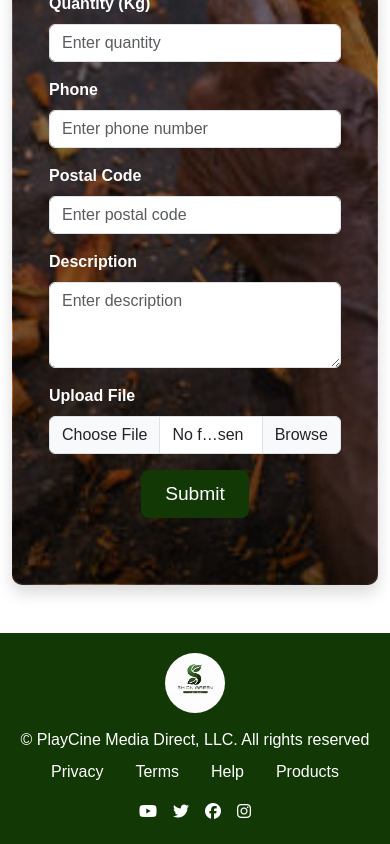
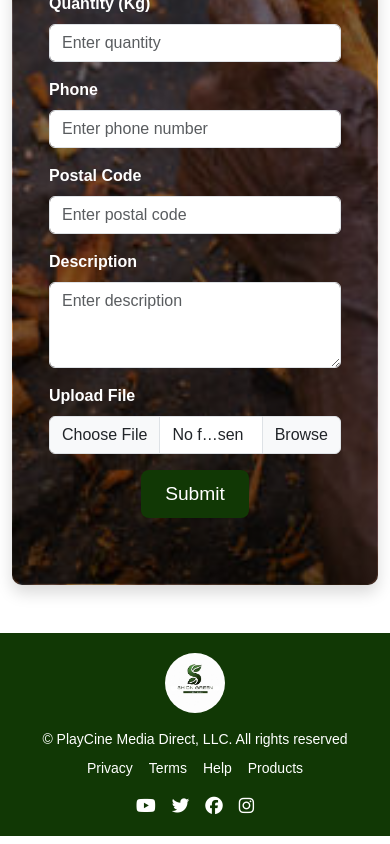
Before and after one commit to Dilki687/ShionGreen, a React (Create React App) app in the folder frontend/: page /orderform in a window 390 px wide. Shown: the part 505-1349 px from the top of the page. Built offline with nearby package versions, Linux system fonts and the light colour scheme.

Commit message:
responsive footer

```diff
--- a/frontend/src/components/footer.js
+++ b/frontend/src/components/footer.js
@@ -1,89 +1,111 @@
 import React from "react";
 import { useNavigate } from "react-router-dom";
 import "@fortawesome/fontawesome-free/css/all.min.css";
-import logo from "../images/logo.jpg"; // Ensure the path is correct based on your folder structure
+import logo from "../images/logo.jpg";
 
 const Footer = () => {
   const navigate = useNavigate();
 
   const handleScrollToProducts = (e) => {
-    e.preventDefault(); // Prevent default link behavior
-    navigate("/"); // Navigate to the home page
+    e.preventDefault();
+    navigate("/");
 
-    // Scroll to the cinnamon section after navigating to the homepage
     setTimeout(() => {
-      const cinnamonSection = document.getElementById(
-        "cinnamonCarouselSection"
-      );
+      const cinnamonSection = document.getElementById("cinnamonCarouselSection");
       if (cinnamonSection) {
         const navbarHeight = 70; // Adjust for your navbar height
-        const topOffset = cinnamonSection.offsetTop - navbarHeight; // Offset by navbar height
+        const topOffset = cinnamonSection.offsetTop - navbarHeight;
         window.scrollTo({
           top: topOffset,
-          behavior: "smooth", // Smooth scroll effect
+          behavior: "smooth",
         });
       }
-    }, 0); // Timeout to ensure the page has time to load
+    }, 0);
   };
 
   return (
-    <footer
-      style={{ backgroundColor: "#113805", color: "white", padding: "20px 0" }}
-    >
-      <div className="container text-center">
-        {/* Logo */}
-        <div style={{ marginBottom: "15px" }}>
+    <>
+      <style>
+        {`
+          @media (max-width: 768px) {
+            footer img {
+              width: 50px;
+              height: 50px;
+            }
+            footer {
+              padding: 10px 0;
+            }
+          }
+
+          @media (max-width: 576px) {
+            footer img {
+              width: 40px;
+              height: 40px;
+            }
+            footer .text-center {
+              font-size: 14px;
+            }
+          }
+        `}
+      </style>
+      <footer style={{ backgroundColor: "#113805", color: "white", padding: "20px 0" }}>
+        <div className="container">
+          <div className="row text-center">
+            <div className="col-12 mb-3">
               <img
                 src={logo}
                 alt="Logo"
+                className="rounded-circle"
                 style={{
-              width: "60px", // Adjust the size as needed
+                  width: "60px",
                   height: "60px",
-              borderRadius: "50%", // Circular shape
-              objectFit: "cover", // Ensures the image fits nicely
+                  objectFit: "cover",
                 }}
               />
             </div>
-        {/* Text */}
-        <p className="mb-2">
-          © PlayCine Media Direct, LLC. All rights reserved
-        </p>
-        {/* Links */}
-        <div className="d-flex justify-content-center mb-3">
-          <a href="#privacy" className="text-white mx-3 text-decoration-none">
+            <div className="col-12">
+              <p className="mb-2">© PlayCine Media Direct, LLC. All rights reserved</p>
+            </div>
+            <div className="col-12 mb-3">
+              <div className="d-flex justify-content-center flex-wrap">
+                <a href="#privacy" className="text-white mx-2 text-decoration-none">
                   Privacy
                 </a>
-          <a href="#terms" className="text-white mx-3 text-decoration-none">
+                <a href="#terms" className="text-white mx-2 text-decoration-none">
                   Terms
                 </a>
-          <a href="/contactus" className="text-white mx-3 text-decoration-none">
+                <a href="/contactus" className="text-white mx-2 text-decoration-none">
                   Help
                 </a>
                 <a
                   href="#"
-            className="text-white mx-3 text-decoration-none"
-            onClick={handleScrollToProducts} // Use the handleScrollToProducts function
+                  className="text-white mx-2 text-decoration-none"
+                  onClick={handleScrollToProducts}
                 >
                   Products
                 </a>
               </div>
-        {/* Social Media Icons */}
-        <div className="d-flex justify-content-center">
+            </div>
+            <div className="col-12">
+              <div className="d-flex justify-content-center flex-wrap">
                 <a href="#youtube" className="text-white mx-2">
-            <i className="fab fa-youtube"></i>
+                  <i className="fab fa-youtube fa-lg"></i>
                 </a>
                 <a href="#twitter" className="text-white mx-2">
-            <i className="fab fa-twitter"></i>
+                  <i className="fab fa-twitter fa-lg"></i>
                 </a>
                 <a href="#facebook" className="text-white mx-2">
-            <i className="fab fa-facebook"></i>
+                  <i className="fab fa-facebook fa-lg"></i>
                 </a>
                 <a href="#instagram" className="text-white mx-2">
-            <i className="fab fa-instagram"></i>
+                  <i className="fab fa-instagram fa-lg"></i>
                 </a>
               </div>
             </div>
+          </div>
+        </div>
       </footer>
+    </>
   );
 };
 
```
Lines whose indentation alone changed are shown as unchanged.
